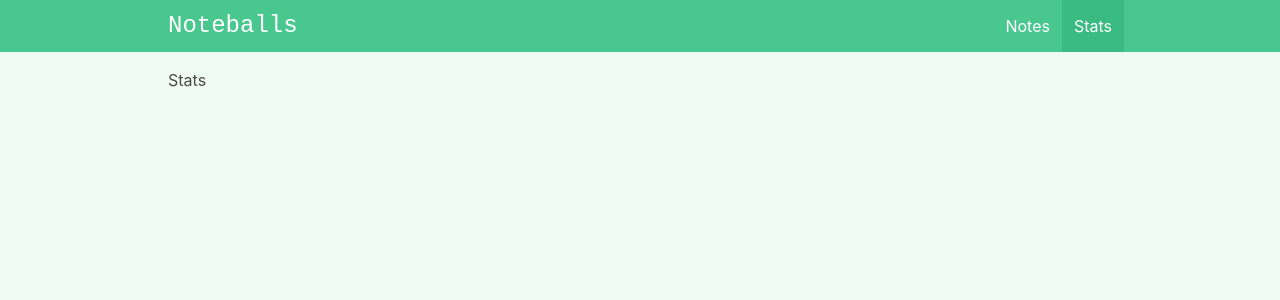
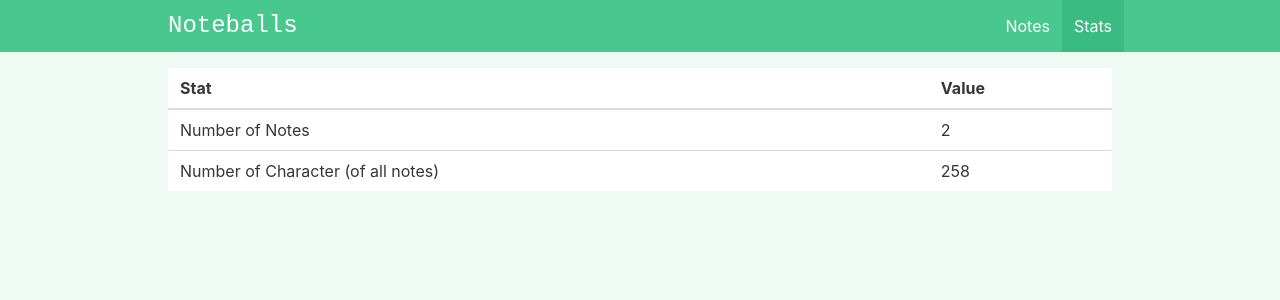
Before and after one commit to alexbulanovgoodmail/vue-3-composition-api-noteballs, a Vue app: page /#/stats in a window 1280 px wide. Shown: the top 300 px of the page. Built offline with nearby package versions, Linux system fonts and the light colour scheme.

Commit message:
More Getters & Stats Page

```diff
--- a/src/components/Layout/NavBar.vue
+++ b/src/components/Layout/NavBar.vue
@@ -33,8 +33,22 @@
 
       <div id="navbarBasicExample" class="navbar-menu" :class="{ 'is-active': showMobileNav }">
         <div class="navbar-end">
-          <RouterLink class="navbar-item" active-class="is-active" to="/"> Notes </RouterLink>
-          <RouterLink class="navbar-item" active-class="is-active" to="/stats"> Stats </RouterLink>
+          <RouterLink
+            class="navbar-item"
+            active-class="is-active"
+            to="/"
+            @click="showMobileNav = false"
+          >
+            Notes
+          </RouterLink>
+          <RouterLink
+            class="navbar-item"
+            active-class="is-active"
+            to="/stats"
+            @click="showMobileNav = false"
+          >
+            Stats
+          </RouterLink>
         </div>
       </div>
     </div>
--- a/src/stores/storeNotes.js
+++ b/src/stores/storeNotes.js
@@ -41,6 +41,12 @@
       return (id) => {
         return state.notes.filter((note) => note.id === id)[0].content
       }
+    },
+    totalNotesCount(state) {
+      return state.notes.length
+    },
+    totalCharactersCount(state) {
+      return state.notes.reduce((total, note) => (total += note.content.length), 0)
     }
   }
 })
--- a/src/views/ViewStats.vue
+++ b/src/views/ViewStats.vue
@@ -1,8 +1,29 @@
-<script setup></script>
+<script setup>
+import { useStoreNotes } from '@/stores/storeNotes'
+
+const storeNotes = useStoreNotes()
+</script>
 
 <template>
   <div class="stats">
-    <h1>Stats</h1>
+    <table class="table is-fullwidth">
+      <thead>
+        <tr>
+          <th>Stat</th>
+          <th>Value</th>
+        </tr>
+      </thead>
+      <tbody>
+        <tr>
+          <td>Number of Notes</td>
+          <td>{{ storeNotes.totalNotesCount }}</td>
+        </tr>
+        <tr>
+          <td>Number of Character (of all notes)</td>
+          <td>{{ storeNotes.totalCharactersCount }}</td>
+        </tr>
+      </tbody>
+    </table>
   </div>
 </template>
 
```
